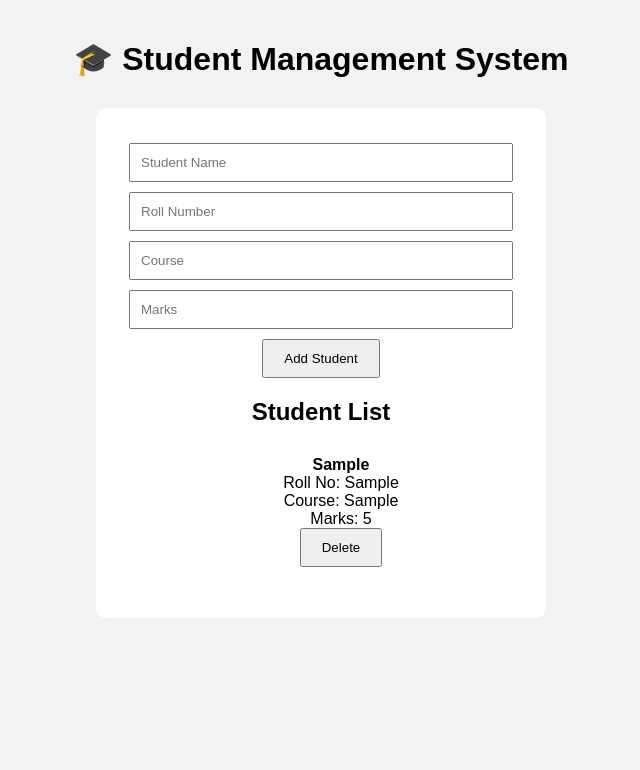
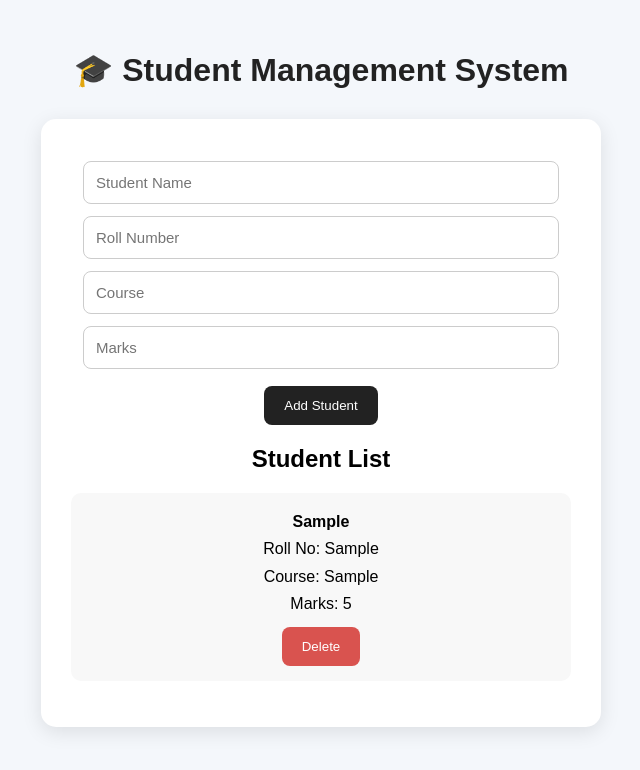
Before and after one commit to arshsokhi987-collab/student-management-system, a plain HTML site: page index.html in a window 1280 px wide. Both pictures are taken after typing "Sample", "Sample", "Sample", "5" into the empty fields and a click on the button "Add Student". Shown: the whole page, without its empty margins (319-959 px from the left). Drawn offline with Linux system fonts and the light colour scheme.

Commit message:
Update style.css

```diff
--- a/style.css
+++ b/style.css
@@ -1,34 +1,63 @@
 body {
     font-family: Arial, sans-serif;
-    background-color: #f2f2f2;
+    background: #f4f7fb;
     text-align: center;
+    margin: 0;
+    padding: 30px;
 }
 
 h1 {
-    margin-top: 40px;
+    color: #222;
+    margin-bottom: 30px;
 }
 
 .container {
     background: white;
-    width: 400px;
-    margin: 30px auto;
-    padding: 25px;
-    border-radius: 10px;
+    max-width: 500px;
+    margin: auto;
+    padding: 30px;
+    border-radius: 15px;
+    box-shadow: 0 5px 20px rgba(0, 0, 0, 0.1);
 }
 
 input {
     display: block;
     width: 90%;
-    padding: 10px;
-    margin: 10px auto;
+    padding: 12px;
+    margin: 12px auto;
+    border: 1px solid #ccc;
+    border-radius: 8px;
+    font-size: 15px;
 }
 
 button {
-    padding: 10px 20px;
+    background: #222;
+    color: white;
+    border: none;
+    padding: 12px 20px;
+    border-radius: 8px;
     cursor: pointer;
+    margin-top: 5px;
+}
+
+button:hover {
+    opacity: 0.8;
+}
+
+ul {
+    padding: 0;
 }
 
 li {
     list-style: none;
-    padding: 10px;
+    background: #f8f8f8;
+    margin: 15px 0;
+    padding: 15px;
+    border-radius: 10px;
+    line-height: 1.7;
 }
+
+li button {
+    background: #d9534f;
+    margin-top: 10px;
+}
```
